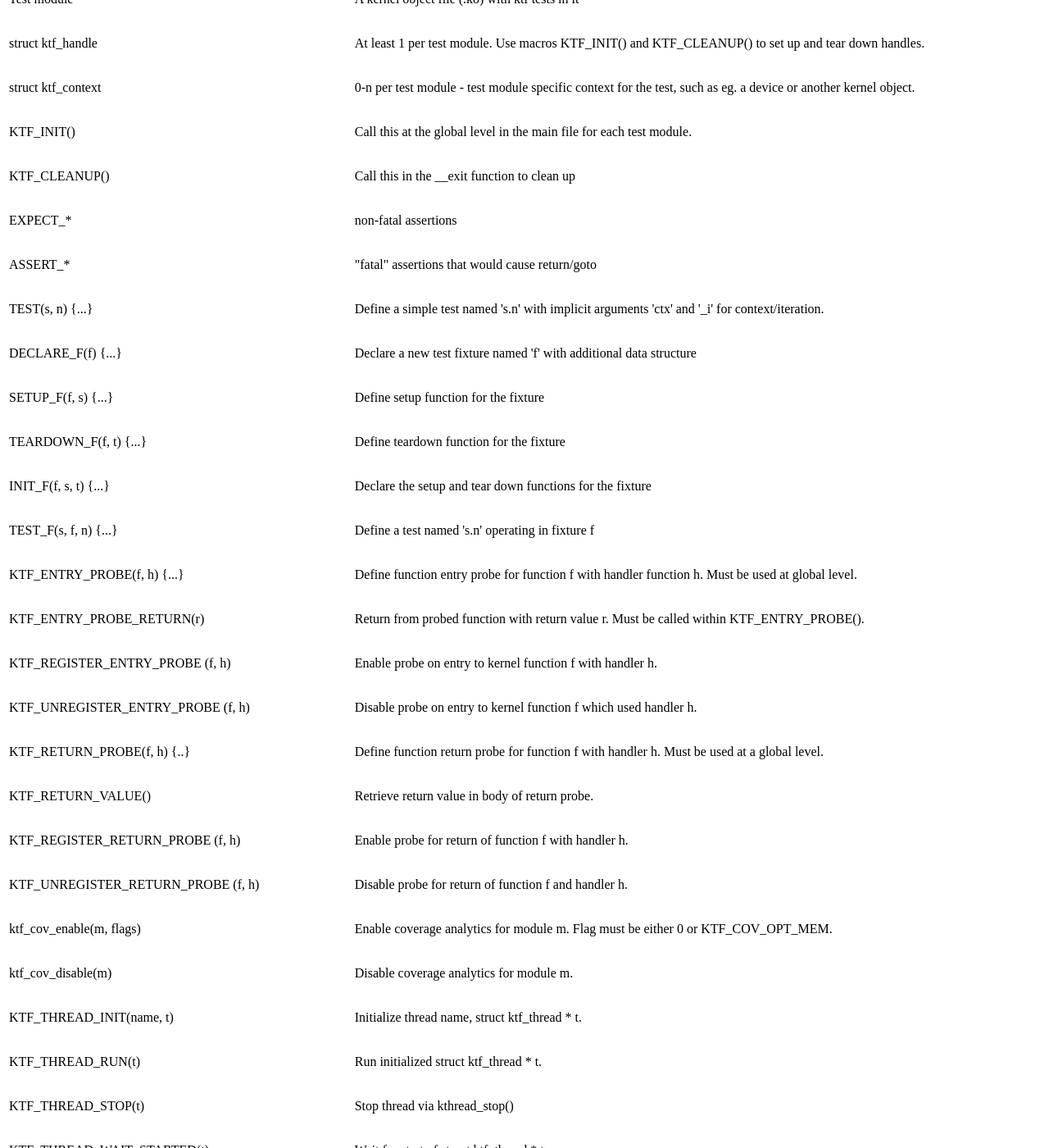
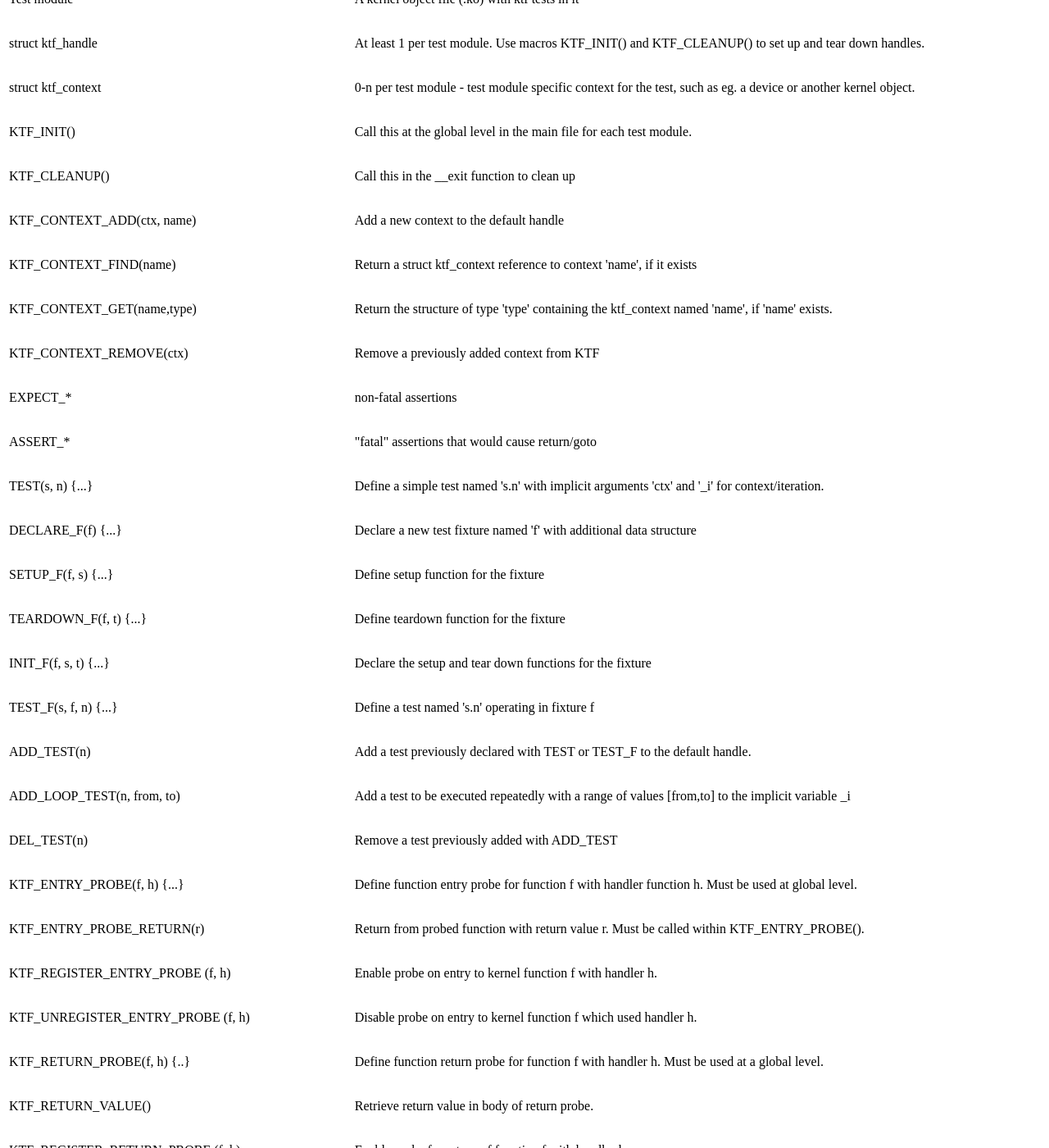
Before and after one commit to oracle/ktf, a Sphinx documentation site: the page built from doc/progref.txt, in a window 1280 px wide and 1400 px high, scrolled down 627 px. Shown: the whole window at 82% size. Built offline with Sphinx 7.4.7 and the Read the Docs theme 2.0.0, drawn with Linux system fonts in a browser that asks for light colours; formulas are drawn with MathJax 3; some of the changed text lies outside the part shown.

Commit message:
doc: progref: Add a few missing API functions
Change-Id: Icbbe2dd1c418e329d07a4bf06a2aa2da1ac53e77
Signed-off-by: Knut Omang <knut.omang@oracle.com>
Reviewed-on: https://review.no.oracle.com:8443/15636
Reviewed-by: Alan Maguire <alan.maguire@oracle.com>

```diff
--- a/doc/progref.txt
+++ b/doc/progref.txt
@@ -29,6 +29,16 @@ abstractions provided by KTF. These are kernel side, if not otherwise noted:
 +----------------------------+--------------------------------------------------+
 | KTF_CLEANUP()		     | Call this in the __exit function to clean up     |
 +----------------------------+--------------------------------------------------+
+| KTF_CONTEXT_ADD(ctx, name) | Add a new context to the default handle		|
++----------------------------+--------------------------------------------------+
+| KTF_CONTEXT_FIND(name)     | Return a struct ktf_context reference to	context	|
+| 			     | 'name', if it exists		     		|
++----------------------------+--------------------------------------------------+
+| KTF_CONTEXT_GET(name,type) | Return the structure of type 'type' containing   |
+| 			     | the ktf_context named 'name', if 'name' exists.  |
++----------------------------+--------------------------------------------------+
+| KTF_CONTEXT_REMOVE(ctx)    | Remove a previously added context from KTF	|
++----------------------------+--------------------------------------------------+
 | EXPECT_*		     | non-fatal assertions                             |
 +----------------------------+--------------------------------------------------+
 | ASSERT_*		     | "fatal" assertions that would cause return/goto	|
@@ -47,6 +57,14 @@ abstractions provided by KTF. These are kernel side, if not otherwise noted:
 |			     | fixture						|
 +----------------------------+--------------------------------------------------+
 | TEST_F(s, f, n) {...}      | Define a test named 's.n' operating in fixture f	|
++----------------------------+--------------------------------------------------+
+| ADD_TEST(n)		     | Add a test previously declared with TEST or	|
+| 			     | TEST_F to the default handle.  	   		|
++----------------------------+--------------------------------------------------+
+| ADD_LOOP_TEST(n, from, to) | Add a test to be executed repeatedly with a range|
+| 		   	     | of values [from,to] to the implicit variable _i	|
++----------------------------+--------------------------------------------------+
+| DEL_TEST(n)		     | Remove a test previously added with ADD_TEST	|
 +----------------------------+--------------------------------------------------+
 | KTF_ENTRY_PROBE(f, h)      | Define function entry probe for function f with  |
 | {...}              	     | handler function h. Must be used at global level.|
```
Also changed, not shown: other parts of doc/progref.txt (+1 -1 lines).
